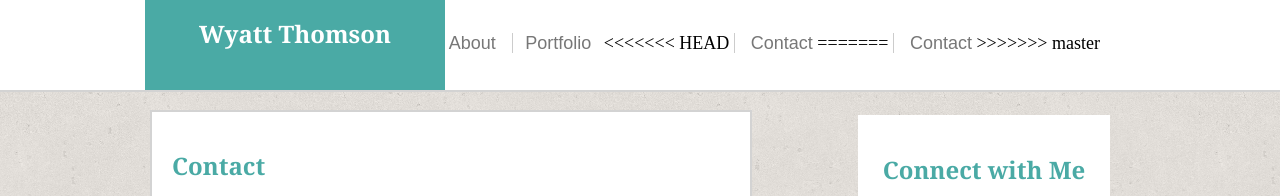
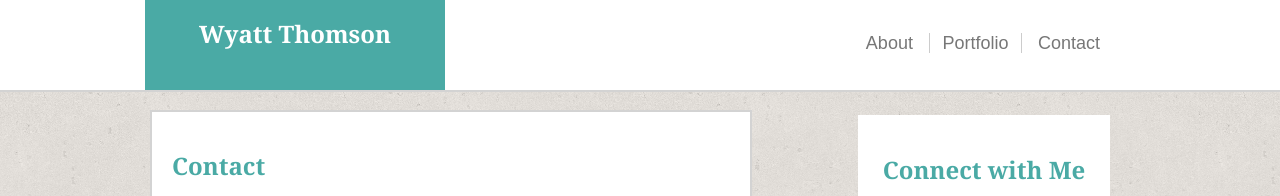
Before and after one commit to wyattthomson/Basic-Portfolio, a plain HTML site: page contact.html in a window 1280 px wide. Shown: the top 196 px of the page. Drawn offline with Linux system fonts and the light colour scheme.

Commit message:
fixed second merge conflicts

```diff
--- a/contact.html
+++ b/contact.html
@@ -13,11 +13,8 @@
     <nav>
       <a href="index.html" id="Nav1">About</a>
       <a href="portfolio.html" id="Nav2">Portfolio</a>
-<<<<<<< HEAD
       <a href="contact.html" id="Nav3">Contact</a>
-=======
-      <a href="contact.html" id="Nav3">Contact</a></a>
->>>>>>> master
+
     </nav>
   </div>
   <div class="topline"></div>
```
Also changed, not shown: portfolio.html (+3 -4 lines).
